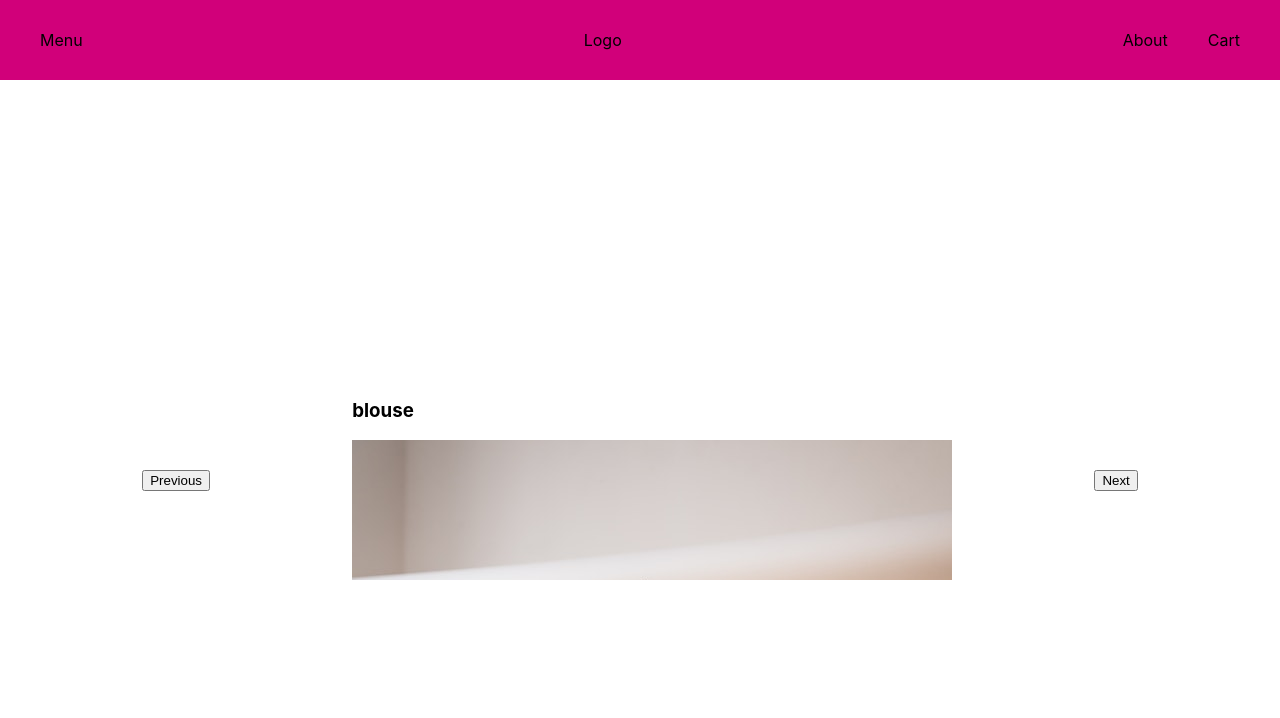
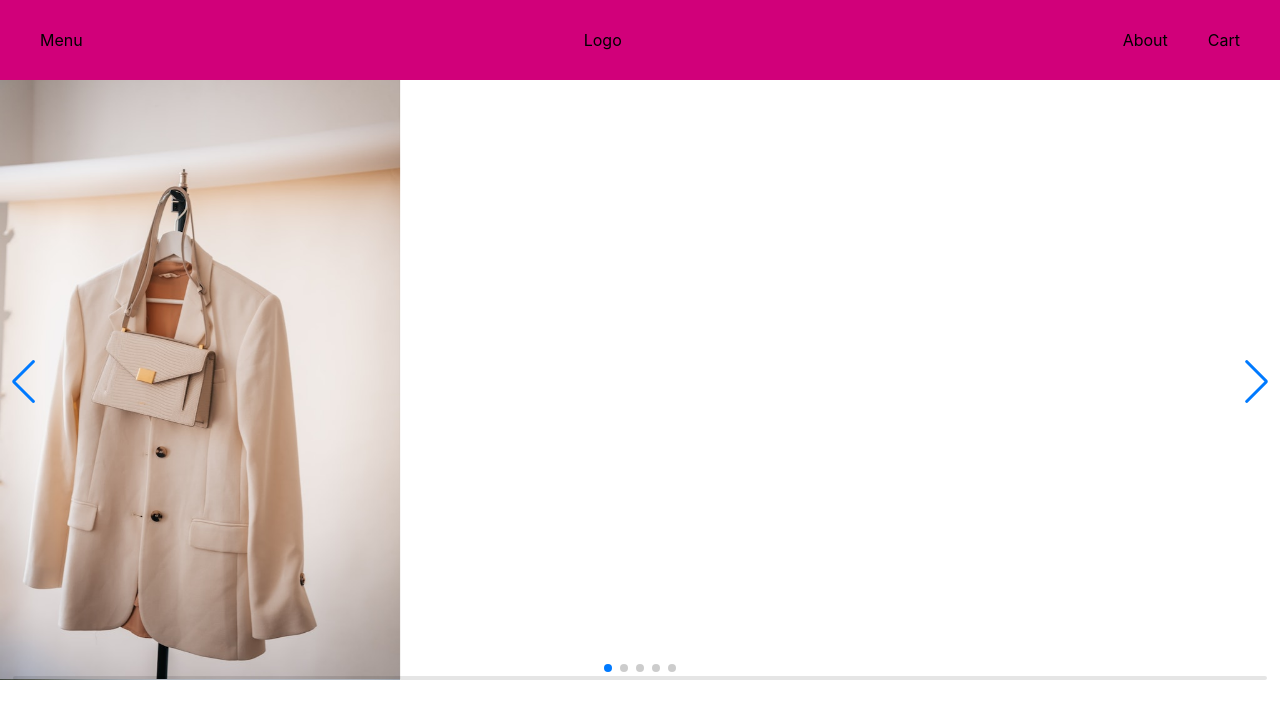
Before and after one commit to quirkyexplorer/shop_site, a React (Create React App) app in the folder front-end/: page / in a window 1280 px wide. Shown: the top 718 px of the page. Built offline with nearby package versions, Linux system fonts and the light colour scheme.

Commit message:
'added library for carrousel'

```diff
--- a/front-end/package.json
+++ b/front-end/package.json
@@ -11,6 +11,7 @@
     "react-dom": "^18.2.0",
     "react-scripts": "5.0.1",
     "styled-components": "^6.1.0",
+    "swiper": "^11.0.4",
     "web-vitals": "^2.1.4"
   },
   "scripts": {
--- a/front-end/src/App.js
+++ b/front-end/src/App.js
@@ -1,11 +1,15 @@
-import Header from "./components/Header";
-import Products from "./components/Products";
+import Header from "./header/Header";
+import SliderComponent from './slider/SliderComponent'
+import images from './assets';
 
+const imageArray = images;
+
+// console.log(imageArray);
 function App() {
   return (
     <div className="App">
         <Header/>
-        <Products/>
+        <SliderComponent images={imageArray}/>
     </div>
   );
 }
--- /dev/null
+++ b/front-end/src/assets/index.js
@@ -0,0 +1,9 @@
+import ex from './ex.jpg'
+import ex2 from './ex2.jpg'
+import ex3 from './ex3.jpg'
+import ex4 from './ex4.jpg'
+import ex5 from './ex5.jpg'
+
+const images = [ex, ex2, ex3, ex4, ex5];
+
+export default images;
--- a/front-end/src/components/Products.js
+++ /dev/null
@@ -1,100 +0,0 @@
-import Product from "./views/Product";
-import { useState } from "react";
-import "../styles/slider.css";
-import "../styles/products.css";
-import ex from "../assets/ex.jpg";
-import ex2 from "../assets/ex2.jpg";
-import ex3 from "../assets/ex3.jpg";
-import ex4 from "../assets/ex4.jpg";
-import ex5 from "../assets/ex5.jpg";
-const array = [
-  {
-    title: "blouse",
-    image: ex,
-    price: 40,
-  },
-  {
-    title: "blouse2",
-    image: ex2,
-    price: 50,
-  },
-  {
-    title: "blouse3",
-    image: ex3,
-    price: 50,
-  },
-  {
-    title: "blouse",
-    image: ex4,
-    price: 50,
-  },
-  {
-    title: "blouse2",
-    image: ex5,
-    price: 50,
-  },
-  {
-    title: "blouse3",
-    image: "image3",
-    price: 10,
-  },
-  {
-    title: "blouse",
-    image: "image",
-    price: 40,
-  },
-  {
-    title: "blouse2",
-    image: "image2",
-    price: 50,
-  },
-  {
-    title: "blouse3",
-    image: "image3",
-    price: 50,
-  },
-  {
-    title: "blouse",
-    image: "image",
-    price: 50,
-  },
-  {
-    title: "blouse2",
-    image: "image2",
-    price: 50,
-  },
-  {
-    title: "blouse3",
-    image: "image3",
-    price: 10,
-  },
-];
-
-export default function Products() {
-  const [sliderPosition, setSliderPosition] = useState(0);
-
-  const slideLeft = () => {
-    setSliderPosition(sliderPosition - 1);
-  };
-
-  const slideRight = () => {
-    setSliderPosition(sliderPosition + 1);
-  };
-
-  return (
-    <div className="products-container">
-      <button onClick={slideLeft}>Previous</button>
-      <div className="slider-container">
-        <div
-          className="slider"
-          style={{ transform: `translateX(-${sliderPosition * 300}px)` }}
-        >
-          {array.map((product) => (
-            <Product object={product} />
-          ))}
-        </div>
-      </div>
-      <button onClick={slideRight}>Next</button>
-    </div>
-  );
-}
--- a/front-end/src/components/views/Product.js
+++ /dev/null
@@ -1,12 +0,0 @@
-
-export default function Products({object}) {
-    const {title, image, price} = object;
-
-    return (
-        <div>
-            <h3>{title}</h3>
-            <img src={image}/>
-            <p>{price}</p>
-        </div>
-    );
-}
--- /dev/null
+++ b/front-end/src/slider/SliderComponent.js
@@ -0,0 +1,37 @@
+import { Swiper, SwiperSlide } from "swiper/react";
+import "swiper/css/bundle";
+import styled from "styled-components";
+import { Navigation, Pagination, EffectFade } from "swiper/modules";
+import "swiper/css/effect-fade";
+import "swiper/css/navigation";
+const Image = styled.img`
+  max-width: 400px;
+`;
+
+const SwiperWrapper = styled.div``;
+
+const SliderComponent = ({ images }) => {
+  return (
+    <SwiperWrapper>
+      <Swiper
+        modules={[Navigation, Pagination, EffectFade]}
+        pagination={{ clickable: true }}
+        navigation={true}
+        effect={"fade"}
+        loop={true}
+        slidesPerView={3}
+        spaceBetween={20}
+        centeredSlides={true}
+        scrollbar={{ draggable: true }}
+      >
+        {images.map((image, index) => (
+          <SwiperSlide key={`image${index}`}>
+            <Image key={`image${index}`} src={image} alt={`{index + 1}`} />
+          </SwiperSlide>
+        ))}
+      </Swiper>
+    </SwiperWrapper>
+  );
+};
+
+export default SliderComponent;
--- a/front-end/src/styles/products.css
+++ /dev/null
@@ -1,7 +0,0 @@
-.products-container{
-
-    display: flex;
-    justify-content: space-evenly;
-    align-items: center;
-    height: 100vh;
-}
--- a/front-end/src/styles/slider.css
+++ /dev/null
@@ -1,11 +0,0 @@
-.slider-container {
-
-    overflow: hidden;
-    width: 600px; /* Set your desired width */
-    height: 200px; /* Set your desired height */
-  }
-
-  .slider {
-    display: flex;
-    transition: transform 0.3s ease; /* Add smooth transition for sliding */
-  }
```
Also changed, not shown: front-end/src/header/Header.js (renamed from front-end/src/components/Header.js), 1 other file (tests, documents, lock files or other folders).
